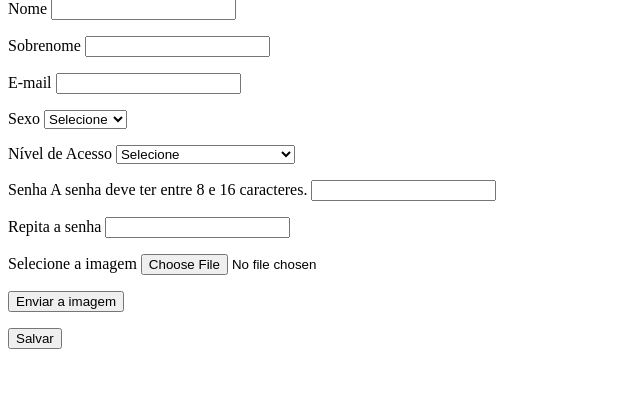
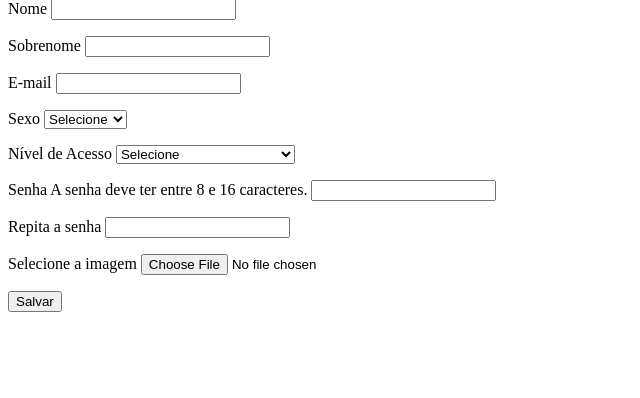
Before and after one commit to Josuebvr/APS2024-02PHP, a PHP site: page /index.php?p=cadastrar in a window 1280 px wide. Shown: the part 85-483 px from the top of the page, without its empty margins (0-640 px from the left). Run offline with PHP 8.4, Linux system fonts and the light colour scheme; the visitor is signed in with stand-in values (Sample User, id 1).

Commit message:
tirei o botao de enviar so a imagem

```diff
--- a/conteudo/cadastrar.php
+++ b/conteudo/cadastrar.php
@@ -209,7 +209,7 @@ if(isset($_FILES['imagem'])) {
 
     <p><label for ="">Selecione a imagem</label>
     <input name="imagem" type="file"></p>
-    <button name="upload" type="submit">Enviar a imagem</button>
+
     <p class=espaco></p>
 
 
```
